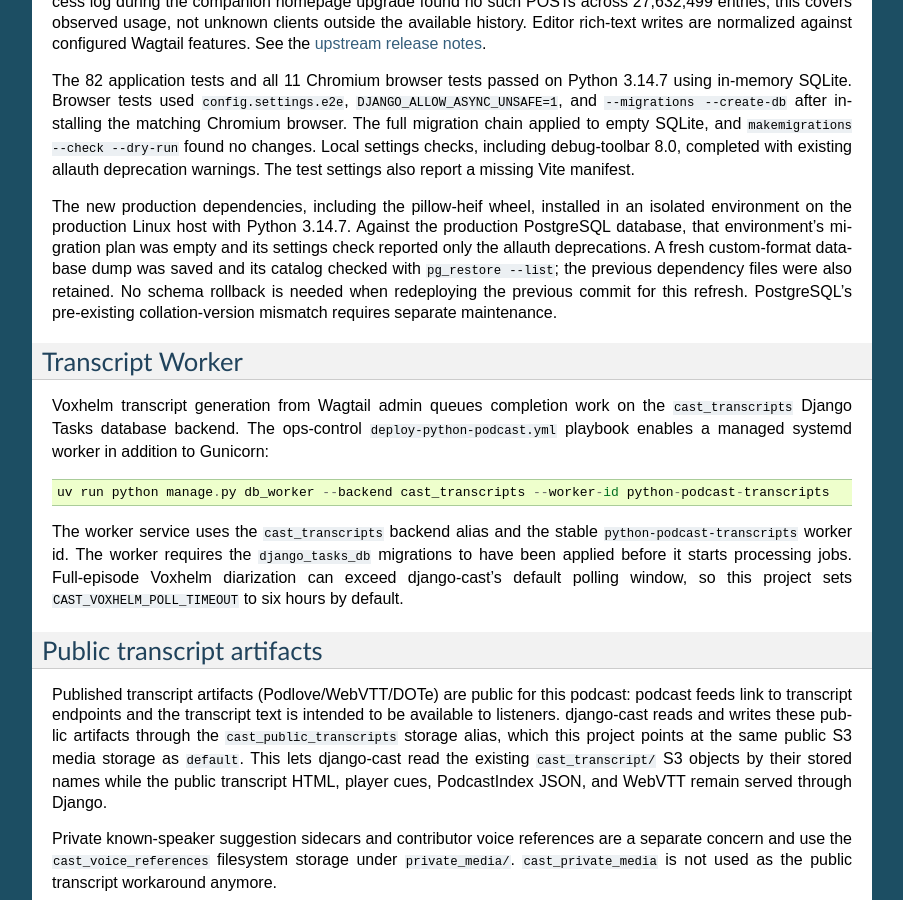
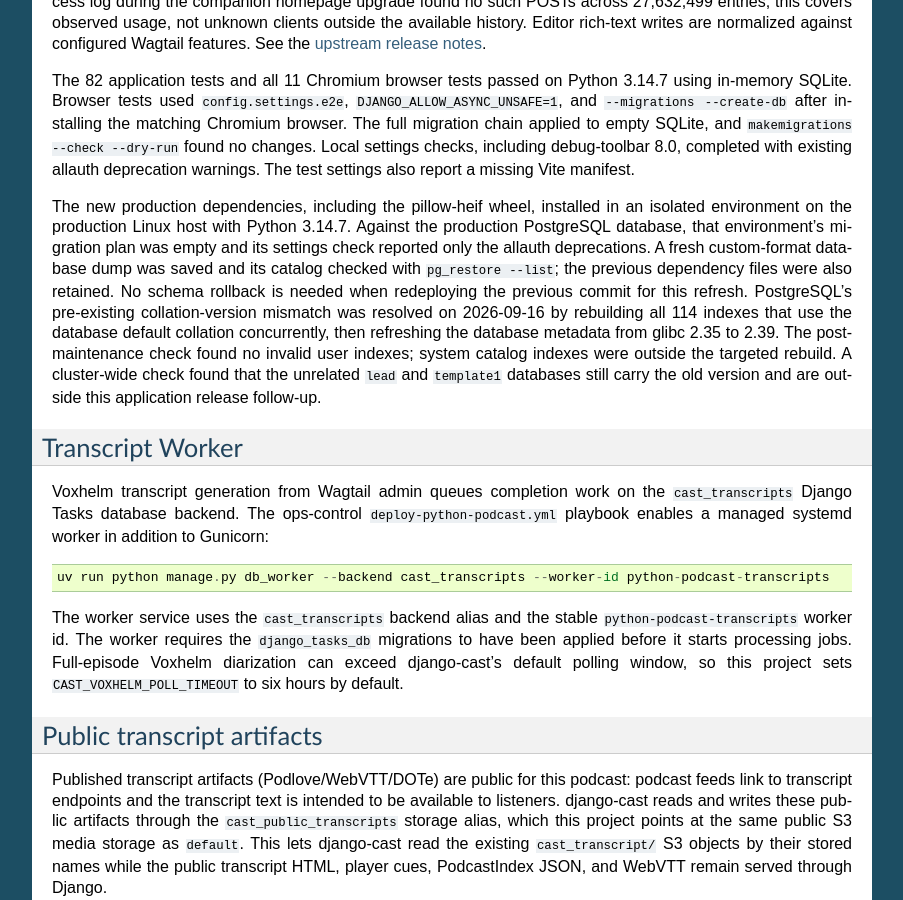
Before and after one commit to ephes/python-podcast, a Sphinx documentation site: the page built from docs/deploy.rst, in a window 1280 px wide and 900 px high, scrolled down 1661 px. Shown: the whole window, without its empty margins (198-1101 px from the left). Built offline with Sphinx 7.4.7, drawn with Linux system fonts in a browser that asks for light colours; pages that are not in the unit, such as notebooks, are missing from menus.

Commit message:
Clean up documentation checks

```diff
--- a/docs/conf.py
+++ b/docs/conf.py
@@ -115,11 +115,6 @@
 # docs.  This file should be a Windows icon file (.ico) being 16x16 or 32x32
 # pixels large.
 # html_favicon = None
-
-# Add any paths that contain custom static files (such as style sheets) here,
-# relative to this directory. They are copied after the builtin static files,
-# so a file named "default.css" will overwrite the builtin "default.css".
-html_static_path = ["_static"]
 
 # If not '', a 'Last updated on:' timestamp is inserted at every page bottom,
 # using the given strftime format.
--- a/docs/deploy.rst
+++ b/docs/deploy.rst
@@ -108,7 +108,13 @@
 custom-format database dump was saved and its catalog checked with
 ``pg_restore --list``; the previous dependency files were also retained. No
 schema rollback is needed when redeploying the previous commit for this refresh.
-PostgreSQL's pre-existing collation-version mismatch requires separate maintenance.
+PostgreSQL's pre-existing collation-version mismatch was resolved on 2026-09-16
+by rebuilding all 114 indexes that use the database default collation
+concurrently, then refreshing the database metadata from glibc 2.35 to 2.39.
+The post-maintenance check found no invalid user indexes; system catalog indexes
+were outside the targeted rebuild. A cluster-wide check found that the
+unrelated ``lead`` and ``template1`` databases still carry the old version and
+are outside this application release follow-up.
 
 Transcript Worker
 -----------------
--- a/docs/index.rst
+++ b/docs/index.rst
@@ -14,7 +14,9 @@
    install
    deploy
    docker_ec2
-   tests
+   convert-show-notes-runbook
+   known-speaker-runbook
+   pycharm/configuration
 
 
 
```
Also changed, not shown: commands.py (+5 -12 lines), docs/pycharm/configuration.rst (+10 -4 lines), 1 other file.
